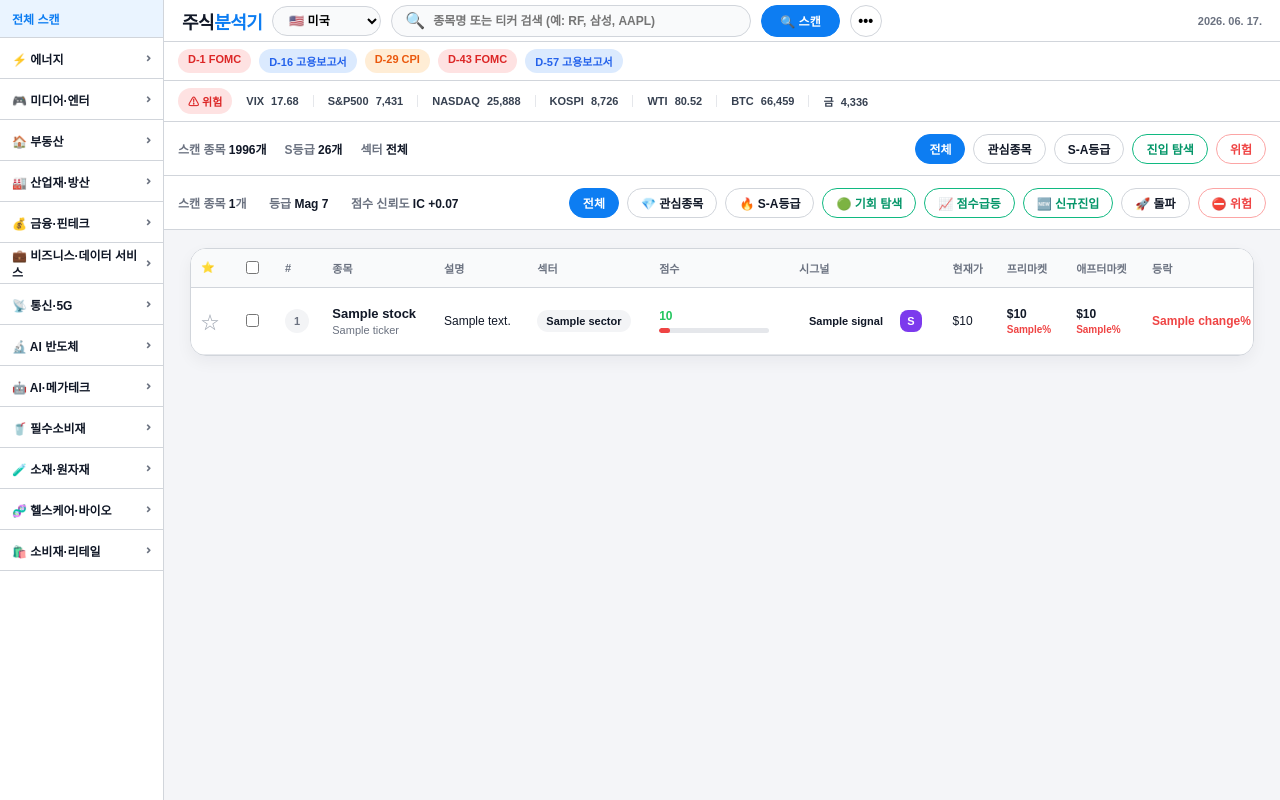
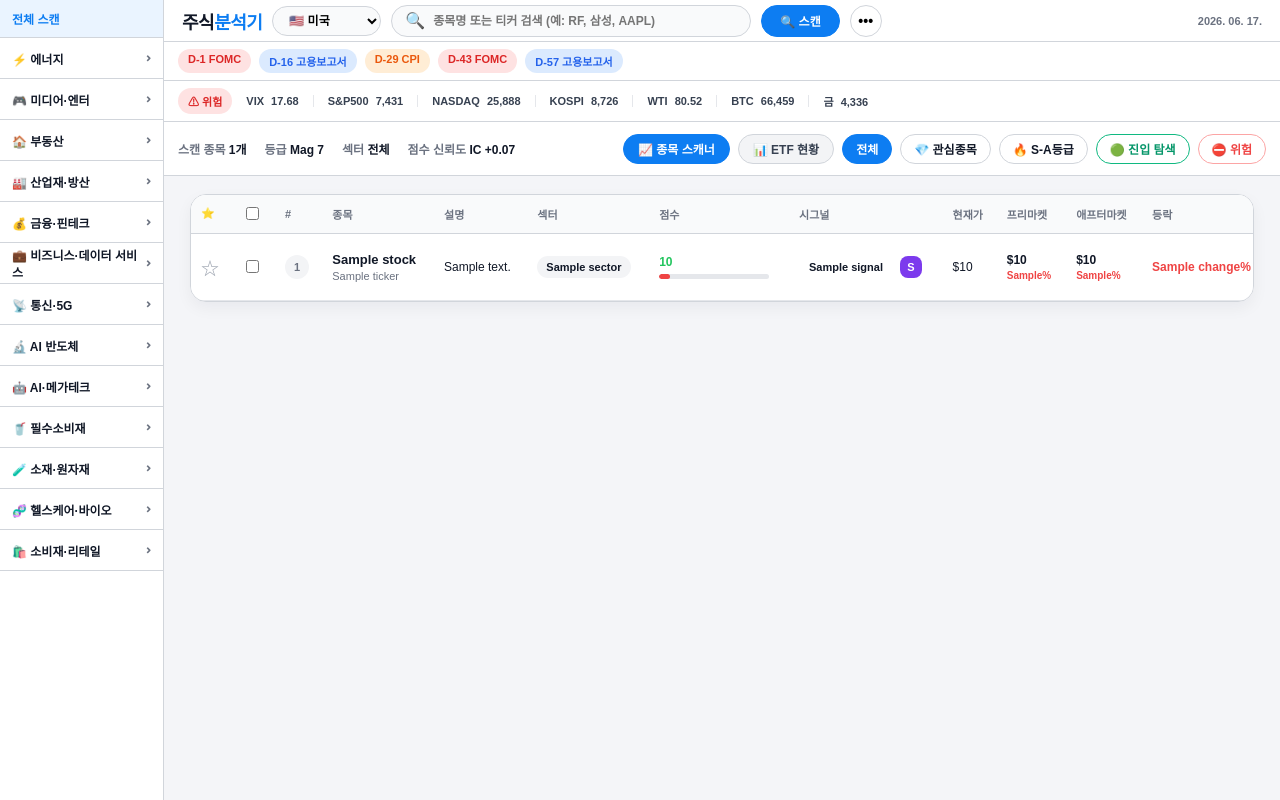
Before and after one commit to SungJunPark-GitHub/quant-stock-scanner, a Flask app: template app/templates/index.html in a window 1280 px wide. Run offline with Flask 3, Linux system fonts and the light colour scheme; the template is opened without the code that fills it: most values are stand-ins (such as "Sample title", 1, 10 or a date in 2020).

Commit message:
fix: remove duplicate etf toolbar

```diff
--- a/app/static/css/style.css
+++ b/app/static/css/style.css
@@ -1070,3 +1070,32 @@ td small {
     color: #111827;
     text-decoration: none;
 }
+
+/* ===============================
+   Scanner / ETF Panel Toggle Fix
+   =============================== */
+
+   .scanner-tab-content {
+    display: none;
+}
+
+.scanner-tab-content.active {
+    display: block;
+}
+
+.scanner-tab {
+    height: 30px;
+    padding: 0 14px;
+    border: 1px solid #d1d5db;
+    border-radius: 999px;
+    background: #f3f4f6;
+    color: #374151;
+    font-size: 12px;
+    font-weight: 900;
+}
+
+.scanner-tab.active {
+    background: #0d7df2;
+    color: white;
+    border-color: #0d7df2;
+}
--- /dev/null
+++ b/app/templates/components/etf_table.html
@@ -0,0 +1,60 @@
+
+<div class="table-container">
+    <table>
+        <thead>
+        <tr>
+            <th>#</th>
+            <th>ETF</th>
+            <th>분류</th>
+            <th>점수</th>
+            <th>현재가</th>
+            <th>등락</th>
+            <th>RSI</th>
+            <th>상태</th>
+        </tr>
+        </thead>
+
+        <tbody>
+        {% for etf in etfs %}
+        <tr>
+            <td>
+                <span class="rank-circle">{{ loop.index }}</span>
+            </td>
+
+            <td>
+                <div class="stock-name">
+                    <strong>{{ etf.name }}</strong>
+                    <span>{{ etf.ticker }}</span>
+                </div>
+            </td>
+
+            <td>
+                <span class="sector-pill">{{ etf.category }}</span>
+            </td>
+
+            <td>
+                <div class="score-wrap">
+                    <strong class="score-number">{{ etf.score }}</strong>
+                    <div class="score-bar">
+                        <div class="score-fill {% if etf.score >= 75 %}score-good{% elif etf.score < 50 %}score-bad{% else %}score-mid{% endif %}"
+                             style="width: {{ etf.score }}%;"></div>
+                    </div>
+                </div>
+            </td>
+
+            <td>${{ etf.price }}</td>
+
+            <td class="{% if etf.change >= 0 %}up{% else %}down{% endif %}">
+                {% if etf.change >= 0 %}+{% endif %}{{ etf.change }}%
+            </td>
+
+            <td>{{ etf.rsi }}</td>
+
+            <td>
+                <span class="signal-badge green">{{ etf.signal }}</span>
+            </td>
+        </tr>
+        {% endfor %}
+        </tbody>
+    </table>
+</div>
--- a/app/templates/components/filter_bar.html
+++ b/app/templates/components/filter_bar.html
@@ -1,19 +1,42 @@
 <div class="filter-bar">
 
     <div class="left-info">
-        <span>스캔 종목 <strong>1996개</strong></span>
-        <span>S등급 <strong>26개</strong></span>
+        <span>스캔 종목 <strong>{{ stocks|length }}개</strong></span>
+        <span>등급 <strong>Mag 7</strong></span>
         <span>섹터 <strong>전체</strong></span>
+        <span>점수 신뢰도 <strong>IC +0.07</strong></span>
     </div>
 
     <div class="right-filters">
-        <button class="chip active">전체</button>
-        <button class="chip" id="watchlistFilter">
-            관심종목
+
+        <button class="scanner-tab active" id="stockScannerTab" type="button">
+            📈 종목 스캐너
         </button>
-        <button class="chip">S-A등급</button>
-        <button class="chip green">진입 탐색</button>
-        <button class="chip danger">위험</button>
+
+        <button class="scanner-tab" id="etfTab" type="button">
+            📊 ETF 현황
+        </button>
+
+        <button class="chip active" data-filter="all" type="button">
+            전체
+        </button>
+
+        <button class="chip" data-filter="watchlist" id="watchlistFilter" type="button">
+            💎 관심종목
+        </button>
+
+        <button class="chip" data-filter="grade" type="button">
+            🔥 S-A등급
+        </button>
+
+        <button class="chip green" data-filter="entry" type="button">
+            🟢 진입 탐색
+        </button>
+
+        <button class="chip danger" data-filter="risk" type="button">
+            ⛔ 위험
+        </button>
+
     </div>
 
 </div>
--- a/app/templates/components/stock_table.html
+++ b/app/templates/components/stock_table.html
@@ -1,21 +1,3 @@
-<div class="table-toolbar">
-    <div>
-        <span class="summary">스캔 종목 <strong>{{ stocks|length }}</strong>개</span>
-        <span class="summary">등급 <strong>Mag 7</strong></span>
-        <span class="summary">점수 신뢰도 <strong>IC +0.07</strong></span>
-    </div>
-
-    <div class="filter-buttons">
-        <button class="filter active">전체</button>
-        <button class="filter" id="watchlistFilter">💎 관심종목</button>
-        <button class="filter">🔥 S-A등급</button>
-        <button class="filter green">🟢 기회 탐색</button>
-        <button class="filter green">📈 점수급등</button>
-        <button class="filter green">🆕 신규진입</button>
-        <button class="filter">🚀 돌파</button>
-        <button class="filter danger">⛔ 위험</button>
-    </div>
-</div>
 
 <div class="table-container">
     <table>
--- a/app/templates/index.html
+++ b/app/templates/index.html
@@ -15,7 +15,14 @@
         {% include 'components/macro_bar.html' %}
         {% include 'components/market_bar.html' %}
         {% include 'components/filter_bar.html' %}
-        {% include 'components/stock_table.html' %}
+
+        <div class="scanner-tab-content active" id="stockScannerPanel">
+            {% include 'components/stock_table.html' %}
+        </div>
+
+        <div class="scanner-tab-content" id="etfPanel">
+            {% include 'components/etf_table.html' %}
+        </div>
     </div>
 </div>
 
```
Also changed, not shown: app/routes.py (+88 -8 lines), app/static/js/main.js (+121 -37 lines).
